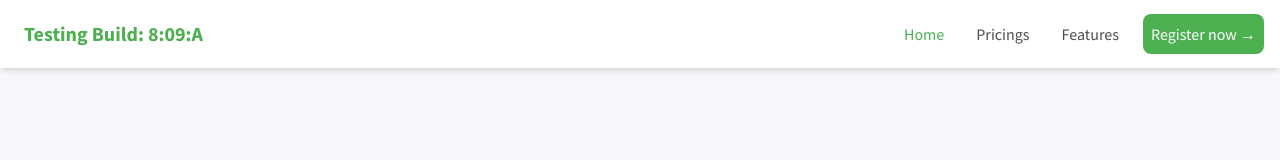
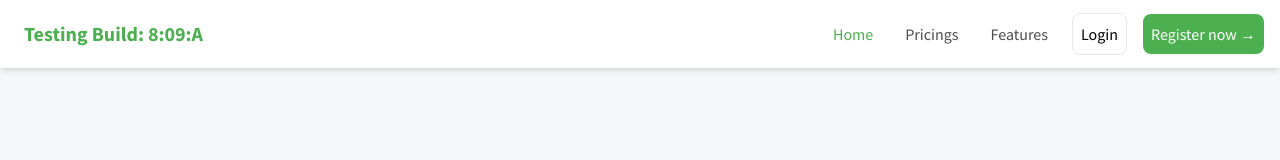
Before and after one commit to Ssharma0355/react-tech-social-media, a React (Create React App) app: page / in a window 1280 px wide. Shown: the top 160 px of the page. Built offline with nearby package versions, Linux system fonts and the light colour scheme.

Commit message:
added login and sign

```diff
--- a/src/components/Navbar.js
+++ b/src/components/Navbar.js
@@ -50,6 +50,12 @@ const Navbar = () => {
         >
           Features
         </button>
+          <button
+          onClick={() => handleNavigate("/login")}
+          className="p-2 bg-[#ffffff] text-black whitespace-nowrap w-full font-medium rounded-[8px] border  hover:border-[#43a047] hover:bg-[#f1f4f1] transition"
+        >
+          Login
+        </button>
         <button
           onClick={() => handleNavigate("/signup")}
           className="p-2 bg-[#4CAF50] text-white whitespace-nowrap w-full font-medium rounded-[8px] hover:bg-[#43a047] transition"
@@ -95,6 +101,12 @@ const Navbar = () => {
           >
             Register Now &rarr;
           </button>
+           <button
+          onClick={() => handleNavigate("/login")}
+          className="p-2 bg-[#ffffff] text-black whitespace-nowrap w-full font-medium rounded-[8px] border  hover:border-[#43a047] hover:bg-[#f1f4f1] transition"
+        >
+          Login
+        </button>
         </div>
       )}
     </nav>
```
